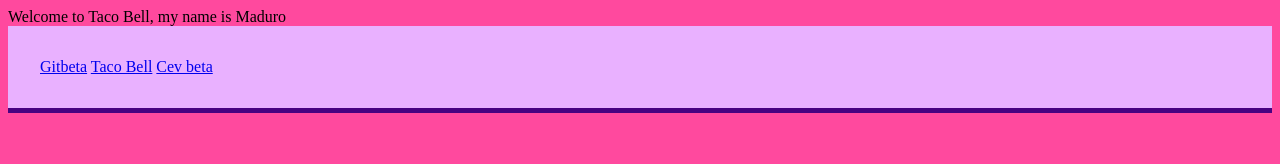
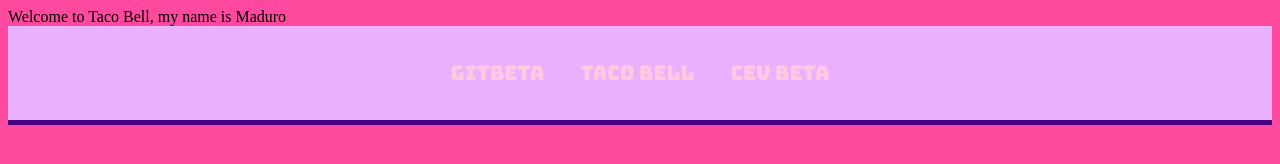
Before and after one commit to H31t0rG1l/my-time, a plain HTML site: page index.html in a window 1280 px wide. Drawn offline with Linux system fonts and the light colour scheme.

Commit message:
skibidi
conseguimos fonte ngd xzn vfdzljkgebm3rjreu3ioh fihgvkgljfçdgfoshsdshflshjflshtpoejtfelifgeiuyt98eioegtiueouhhgiutdngbniurnfiurbnfurnruirunh

```diff
--- a/index.html
+++ b/index.html
@@ -1,6 +1,7 @@
 <!DOCTYPE html>
 <html lang="en">
     <style>
+        @import url('https://fonts.googleapis.com/css2?family=Bungee&display=swap');
         body{
             background-color: rgb(255, 73, 158);
             }
@@ -9,8 +10,18 @@
                 padding: 32px;
                 border-bottom: 5px solid rgb(72, 2, 129);
                 background-color: rgb(233, 177, 255)
+            } header div{
+                text-align: center;
+            } header div a{
+                color: rgb(255, 201, 226);
+                font-size: 20px;
+                line-height: 30px;
+                margin: 0 16px;
+                text-decoration: none;
+                font-family: "Bungee", sans-serif;
             }
     </style>
+
 <head>
     <meta charset="UTF-8">
     <meta http-equiv="X-UA-Compartible" contet="IE=edge">
```
Also changed, not shown: fonts/DeterminationMonoWeb.woff (added).
